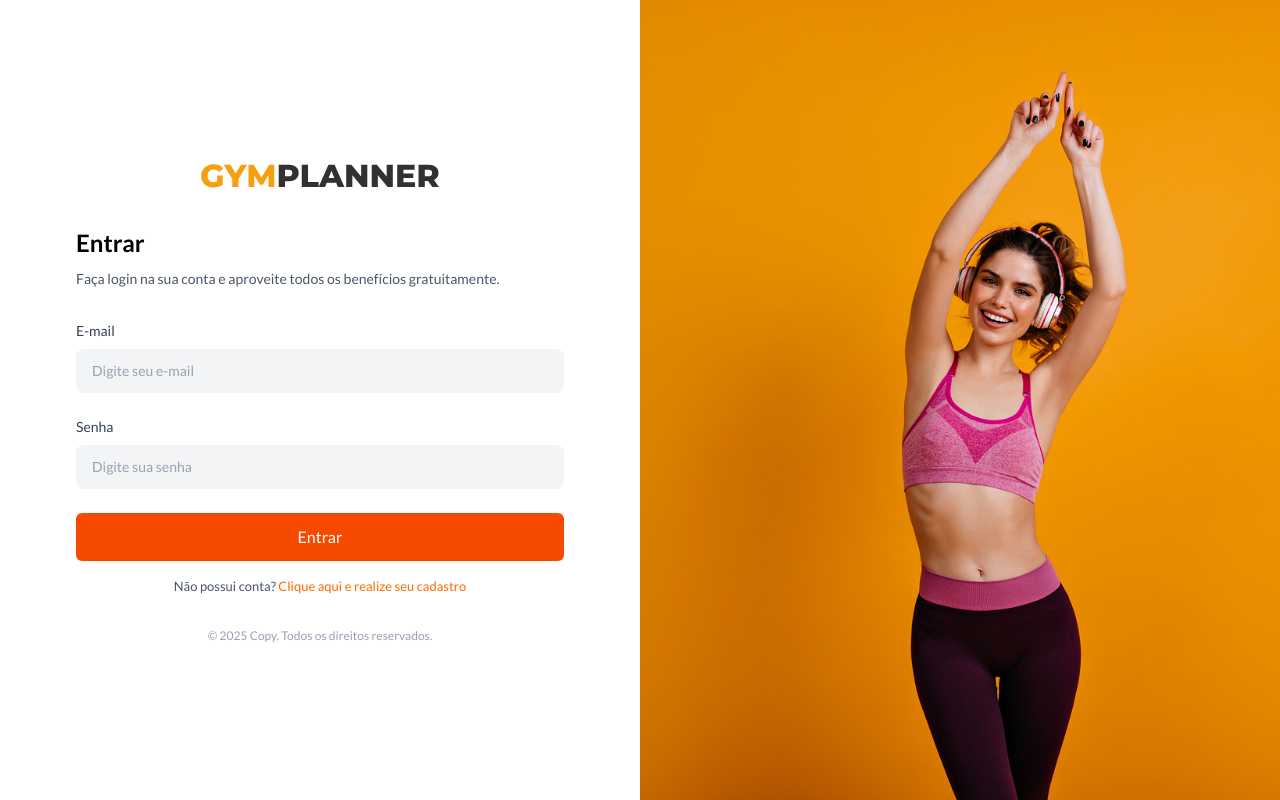
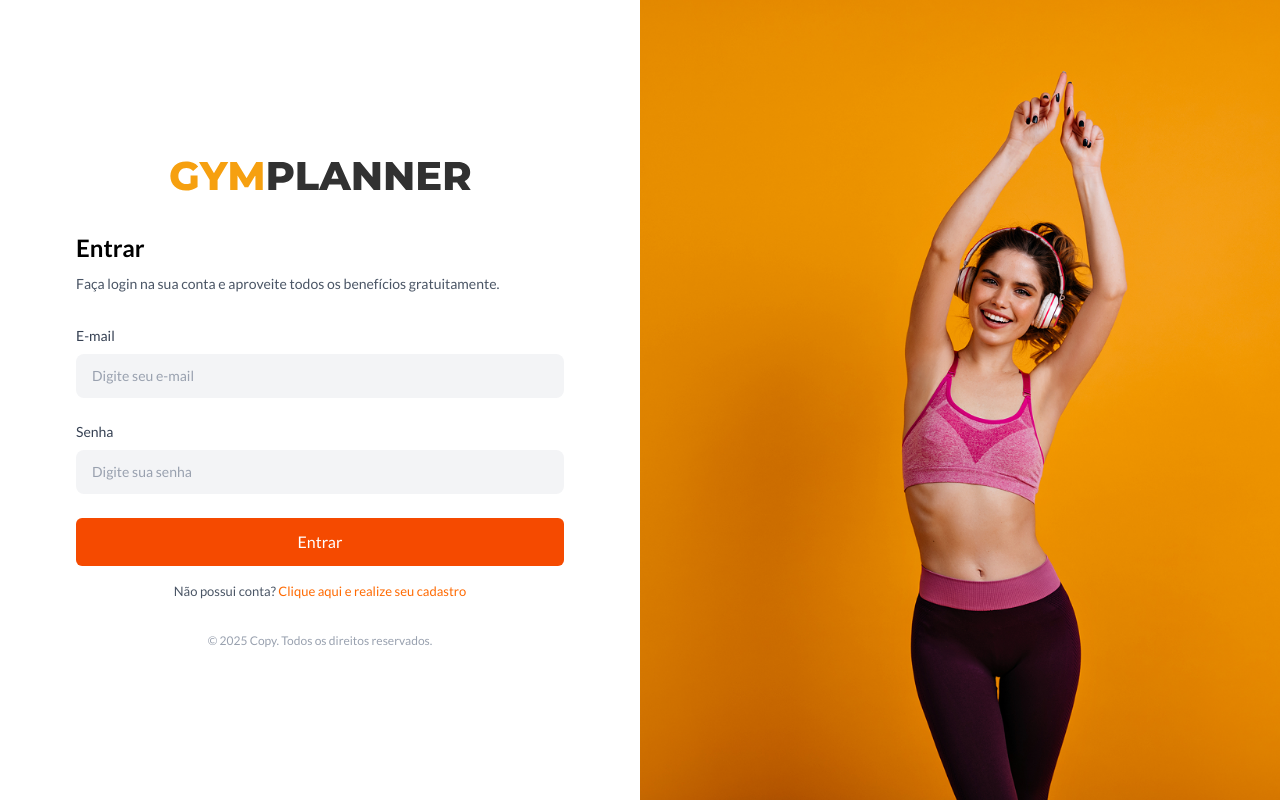
Before and after one commit to MartinianoGomes/gymplanner_frontend, a React (Vite) app: page /gymplanner/login in a window 1280 px wide. Built offline with nearby package versions, Linux system fonts and the light colour scheme.

Commit message:
Update Login.tsx

```diff
--- a/src/pages/Login/Login.tsx
+++ b/src/pages/Login/Login.tsx
@@ -5,7 +5,7 @@ export default function Login() {
         <div className="grid min-h-screen w-full md:grid-cols-2">
             <div className="flex flex-col justify-center m-auto px-3 min-w-[80%] bg-white md:max-w-[80%] md:justify-center">
                 <div className="mb-8 text-center">
-                    <img src={logoImage} alt="Logo GymPlanner" className="max-w-[240px] h-auto mx-auto" />
+                    <img src={logoImage} alt="Logo GymPlanner" className="h-auto mx-auto" />
                 </div>
 
                 <h2 className="text-2xl font-semibold mb-2.5">Entrar</h2>
@@ -23,7 +23,7 @@ export default function Login() {
                         id="email"
                         placeholder="Digite seu e-mail"
                         required
-                        className="w-full px-4 py-3 bg-gray-100 border-none rounded-lg text-gray-800 text-sm transition-all min-h-[44px] mb-6 placeholder:text-gray-400 focus:outline-none focus:bg-white focus:shadow-[0_0_0_2px_#f97316]"
+                        className="w-full px-4 py-3 bg-gray-100 border-none rounded-lg text-gray-800 text-sm transition-all mb-6 placeholder:text-gray-400 focus:outline-none focus:bg-white focus:shadow-[0_0_0_2px_#f97316]"
                     />
 
                     <label htmlFor="password" className="block text-gray-700 font-medium mb-2 text-sm">
@@ -34,7 +34,7 @@ export default function Login() {
                         id="password"
                         placeholder="Digite sua senha"
                         required
-                        className="w-full px-4 py-3 bg-gray-100 border-none rounded-lg text-gray-800 text-sm transition-all min-h-[44px] mb-6 placeholder:text-gray-400 focus:outline-none focus:bg-white focus:shadow-[0_0_0_2px_#f97316]"
+                        className="w-full px-4 py-3 bg-gray-100 border-none rounded-lg text-gray-800 text-sm transition-all mb-6 placeholder:text-gray-400 focus:outline-none focus:bg-white focus:shadow-[0_0_0_2px_#f97316]"
                     />
 
                     <button
```
